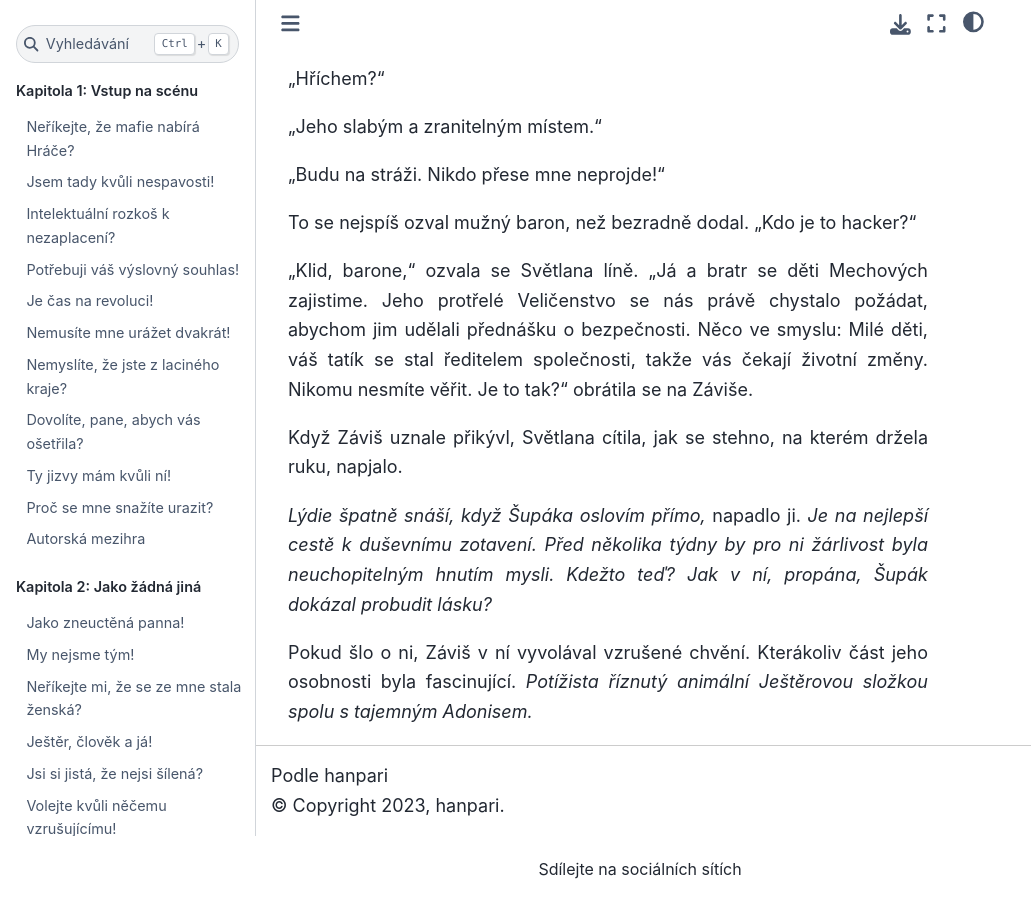
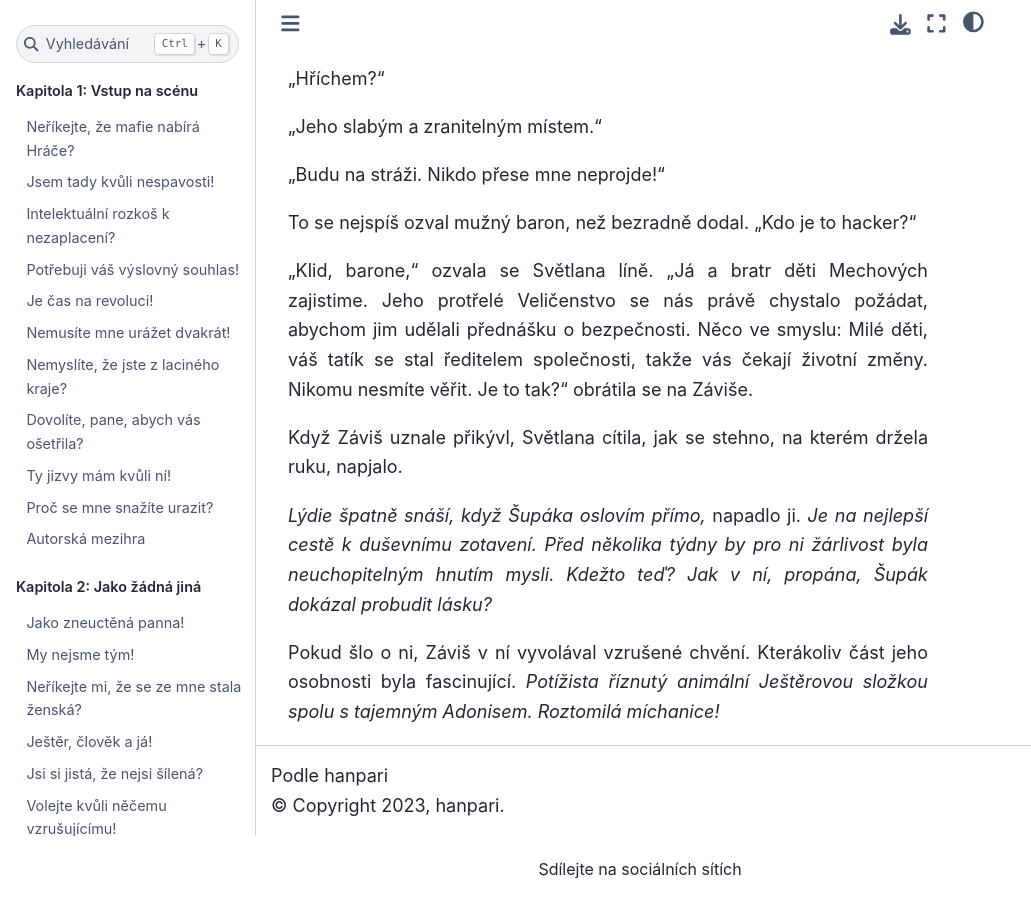
Before and after one commit to hanpari/sest-spolecniku, a Sphinx documentation site: the page built from source/sest_spolecniku/015-uklady-a-souboje/03.md, in a window 1280 px wide and 900 px high, scrolled down 853 px. Shown: the whole window, without its empty margins (0-1031 px from the left). Built offline with Sphinx 7.4.7 and the Sphinx Book theme 1.1.4, drawn with Linux system fonts in a browser that asks for light colours.

Commit message:
Update 03.md

```diff
--- a/source/sest_spolecniku/015-uklady-a-souboje/03.md
+++ b/source/sest_spolecniku/015-uklady-a-souboje/03.md
@@ -22,10 +22,10 @@ Světlana se ušklíbla: "To není, barone, tak, že bychom se my s bratrem o Lu
 
 To se nejspíš ozval mužný baron, než bezradně dodal. "Kdo je to hacker?"
 
-"Klid, barone," ozvala se Světlana líně. "Já a bratr se děti Mechových zajistime. Jeho protřelé Veličenstvo se nás právě chystalo požádat, abychom jim udělali přednášku o bezpečnosti. Něco ve smyslu: Milé děti, váš tatík se stal ředitelem společnosti, takže vás čekají životní změny. Nikomu nesmíte věřit. Je to tak?" obrátila se na Záviše.
+"Klid, barone," ozvala se Světlana líně. "Já a bratr děti Mechových zajistime. Jeho protřelé Veličenstvo se nás právě chystalo požádat, abychom jim udělali přednášku o bezpečnosti. Něco ve smyslu: Milé děti, váš tatík se stal ředitelem společnosti, takže vás čekají životní změny. Nikomu nesmíte věřit. Je to tak?" obrátila se na Záviše.
 
 Když Záviš uznale přikývl, Světlana cítila, jak se stehno, na kterém držela ruku, napjalo.
 
 *Lýdie špatně snáší, když Šupáka oslovím přímo,* napadlo ji. *Je na nejlepší cestě k duševnímu zotavení. Před několika týdny by pro ni žárlivost byla neuchopitelným hnutím mysli. Kdežto teď? Jak v ní, propána, Šupák dokázal probudit lásku?*
 
-Pokud šlo o ni, Záviš v ní vyvolával vzrušené chvění. Kterákoliv část jeho osobnosti byla fascinující. *Potížista říznutý animální Ještěrovou složkou spolu s tajemným Adonisem.*
+Pokud šlo o ni, Záviš v ní vyvolával vzrušené chvění. Kterákoliv část jeho osobnosti byla fascinující. *Potížista říznutý animální Ještěrovou složkou spolu s tajemným Adonisem. Roztomilá míchanice!*
```
